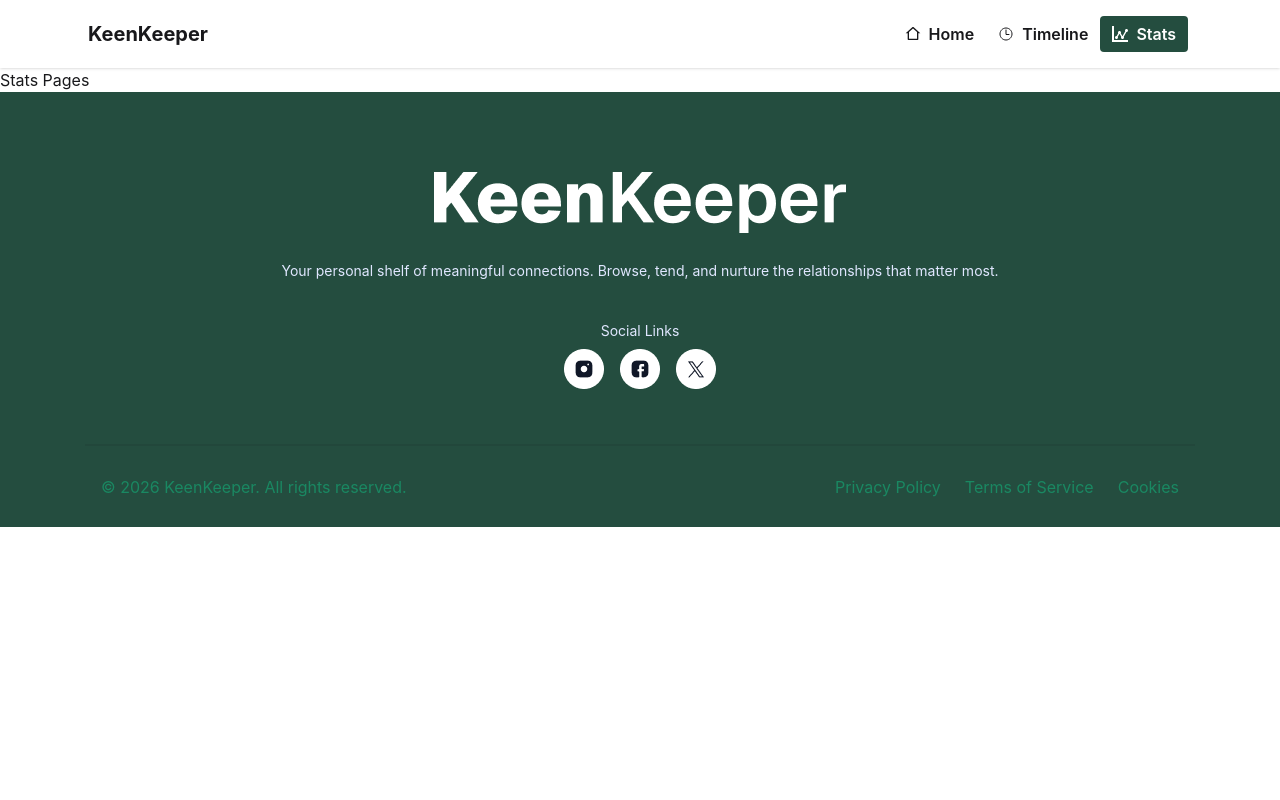
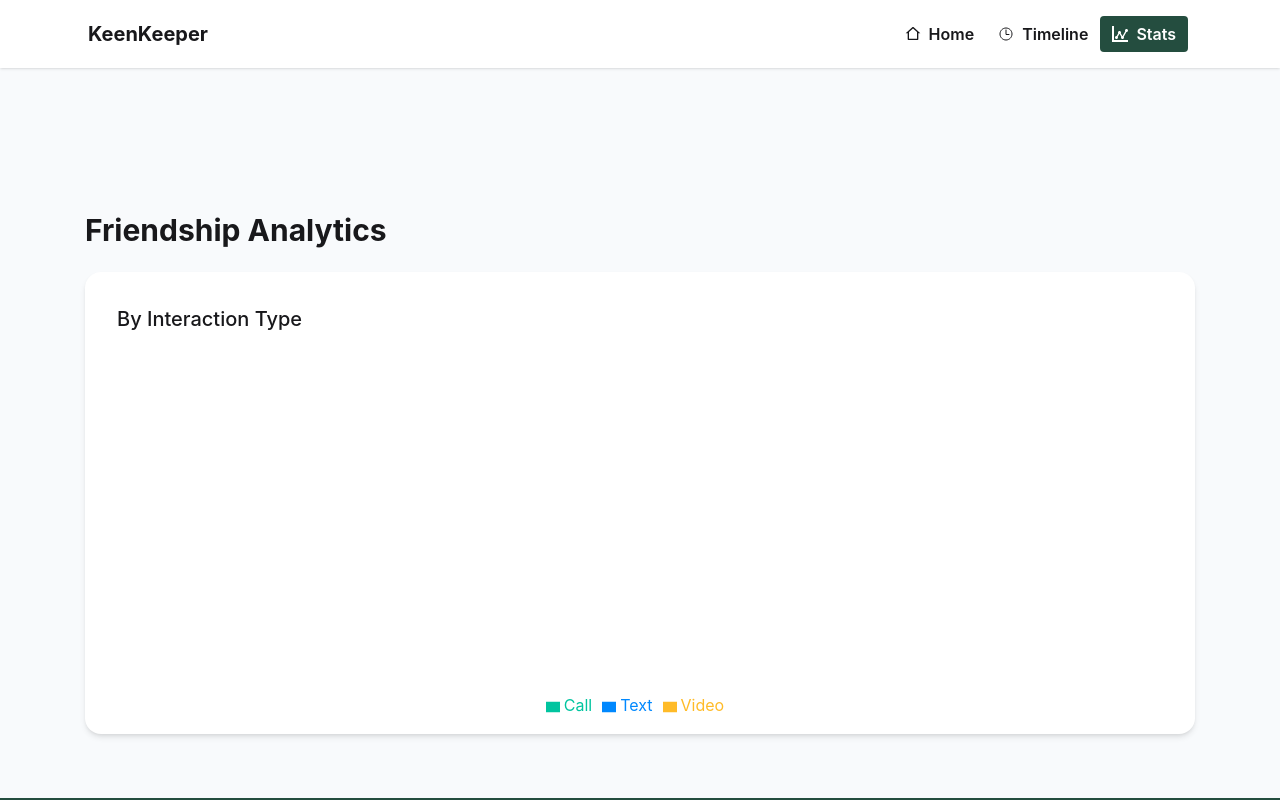
Before and after one commit to mojahidulislam12/Assignment--7, a React (Vite) app: page /stats in a window 1280 px wide. Shown: the top 800 px of the page. Built offline with nearby package versions, Linux system fonts and the light colour scheme.

Commit message:
Stats Page

```diff
--- a/package.json
+++ b/package.json
@@ -19,6 +19,7 @@
     "react-icons": "^5.6.0",
     "react-router": "^7.14.1",
     "react-router-dom": "^7.14.1",
+    "recharts": "^3.8.1",
     "tailwindcss": "^4.2.2"
   },
   "devDependencies": {
--- a/src/components/Shared/NavBar/NavBar.jsx
+++ b/src/components/Shared/NavBar/NavBar.jsx
@@ -48,8 +48,8 @@ const NavBar = () => {
         <div className="navbar-start">
           <h1 className="font-bold text-xl md:ml-20">KeenKeeper</h1>
         </div>
-        <div className="navbar-end md:mr-20">
-          <div className="hidden lg:flex">
+        <div className="navbar-end  md:mr-20">
+          <div className="hidden lg:flex -mr-1 md:mr-0">
             <ul className="menu menu-horizontal px-1">{links}</ul>
           </div>
           <div className="dropdown">
--- a/src/components/TimelineCard/TimelineCard.jsx
+++ b/src/components/TimelineCard/TimelineCard.jsx
@@ -8,7 +8,7 @@ const TimelineCard = ({ info }) => {
     year: "numeric",
   });
   return (
-    <div className="w-277.5 mx-auto">
+    <div className="w-100 md:w-277.5 mx-auto">
       <div className=" h-20.75 bg-white mt-4 rounded-md flex p-4">
         <div>
           <img className="w-10 h-10 mr-4 rounded-md" src={picture} alt="" />
--- a/src/pages/FriendDetails/FriendDetails.jsx
+++ b/src/pages/FriendDetails/FriendDetails.jsx
@@ -21,7 +21,7 @@ const FriendDetails = () => {
 
   return (
     <div className="bg-[#F8FAFC]">
-      <div className=" md:flex max-w-277.5  mx-auto gap-6 pt-20">
+      <div className=" md:flex max-w-277.5 h-250 md:h-162  mx-auto gap-6 pt-10 md:pt-20">
         <div className="w-87.5 h-122 ">
           <div>
             <div className="card bg-base-100 w-64.8 h-66.5 shadow-sm ">
--- a/src/pages/Stats/Stats.jsx
+++ b/src/pages/Stats/Stats.jsx
@@ -1,9 +1,56 @@
-import React from "react";
+import { useContext } from "react";
+import {
+  PieChart,
+  Pie,
+  ResponsiveContainer,
+  Legend,
+  Tooltip,
+  Cell,
+} from "recharts";
+import { FriendContext } from "../../context/FriendProvider";
 
 const Stats = () => {
+  const { call } = useContext(FriendContext);
+  console.log(call);
+  const data = [
+    { name: "Text", value: call.length, fill: "#0088FE" },
+    { name: "Call", value: call.length, fill: "#00C49F" },
+    { name: "Video", value: call.length, fill: "#FFBB28" },
+  ];
+
   return (
-    <div>
-      <h1>Stats Pages</h1>
+    <div className="bg-[#F8FAFC] py-16">
+      <h1 className="font-bold text-3xl max-w-277.5 mx-auto mb-6 pt-20">
+        Friendship Analytics
+      </h1>
+
+      <div className="bg-white max-w-277.5 mx-auto rounded-2xl shadow-md ">
+        <h1 className="font-medium text-[20px] pl-8 pt-8">
+          By Interaction Type
+        </h1>
+        <div style={{ width: "100%", height: "400px" }}>
+          <ResponsiveContainer>
+            <PieChart>
+              <Pie
+                data={data}
+                dataKey="value"
+                innerRadius={80}
+                outerRadius={120}
+                paddingAngle={5}
+                cornerRadius={10}
+                isAnimationActive={true}
+              >
+                {data.map((entry, index) => (
+                  <Cell key={index} fill={entry.fill} />
+                ))}
+              </Pie>
+
+              <Tooltip />
+              <Legend verticalAlign="bottom" height={36} />
+            </PieChart>
+          </ResponsiveContainer>
+        </div>
+      </div>
     </div>
   );
 };
--- a/src/pages/Timeline/Timeline.jsx
+++ b/src/pages/Timeline/Timeline.jsx
@@ -16,9 +16,13 @@ const Timeline = () => {
         />
       </div>
       <div className="mt-6 pb-6 ">
-        {call.map((info) => (
-          <TimelineCard info={info}></TimelineCard>
-        ))}
+        {call.length === 0 ? (
+          <h1 className="w-277.5 mx-auto font-bold text-3xl">
+            No Selected Friend{" "}
+          </h1>
+        ) : (
+          call.map((info) => <TimelineCard info={info}></TimelineCard>)
+        )}
       </div>
     </div>
   );
```
Also changed, not shown: src/components/Chart/Chart.jsx (added), 1 other file (tests, documents, lock files or other folders).
